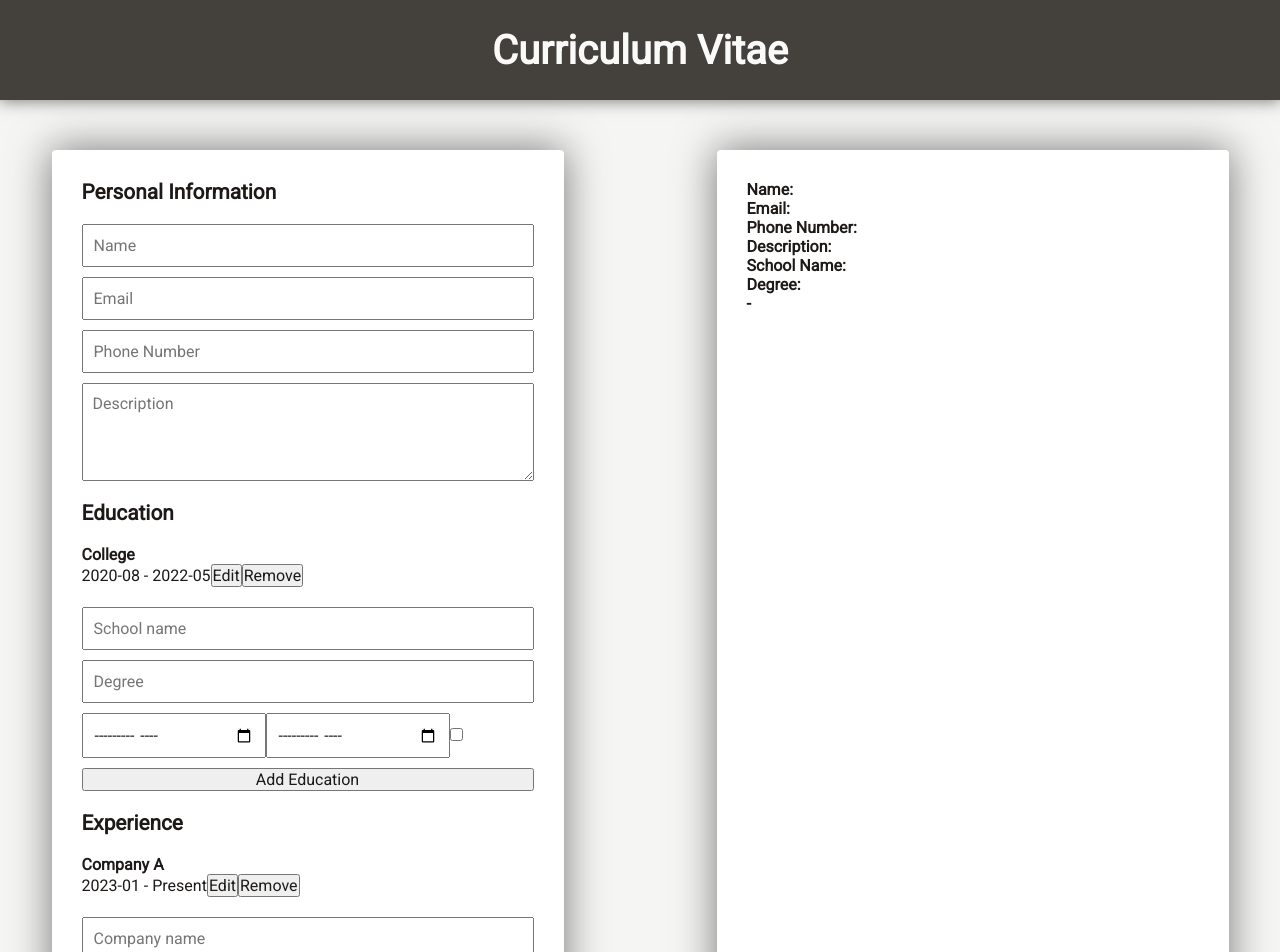
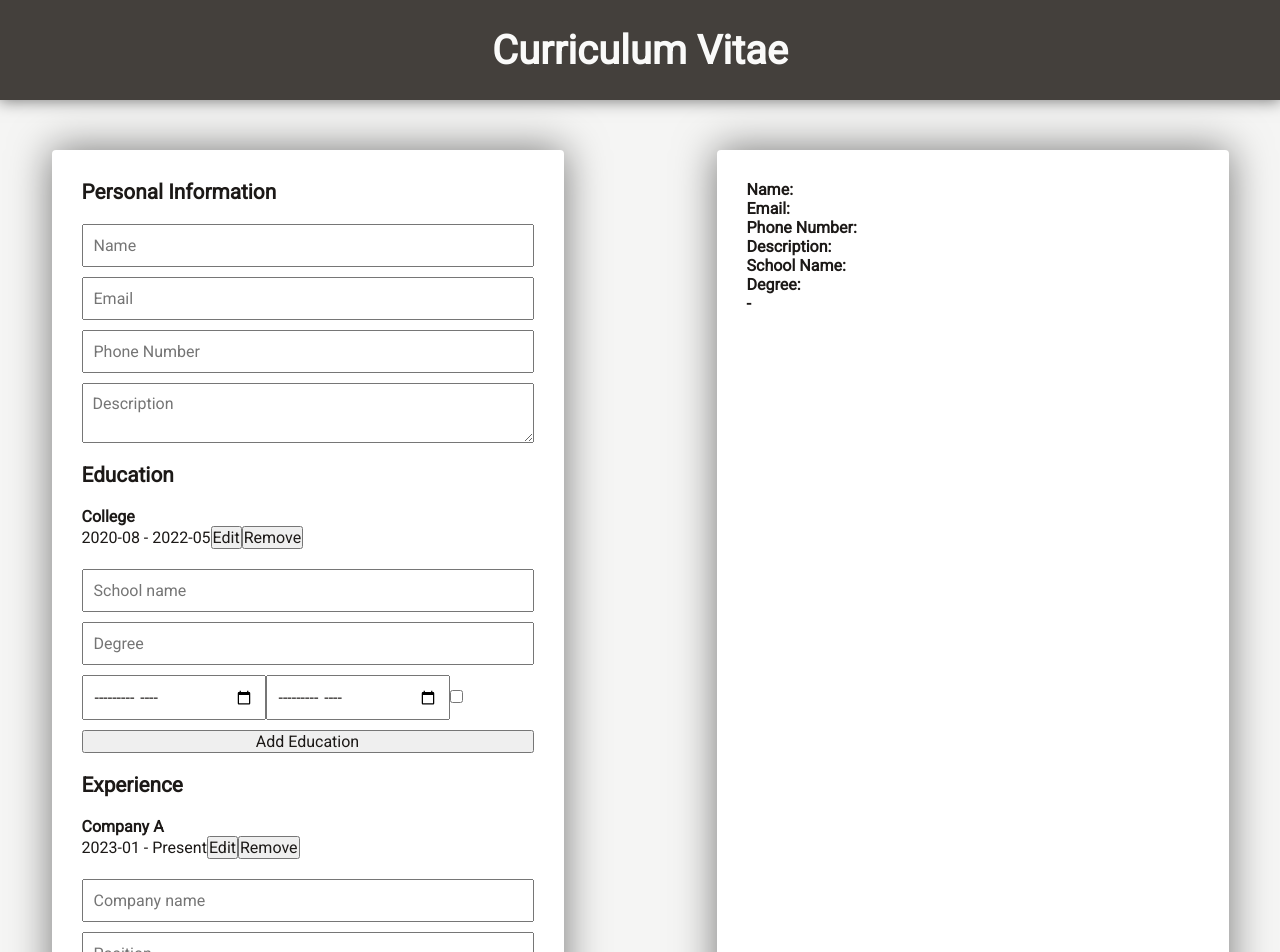
Before and after one commit to 21ance/cv-app, a React (Create React App) app: page / in a window 1280 px wide. Shown: the top 952 px of the page. Built offline with nearby package versions, Linux system fonts and the light colour scheme; a web font is replaced by a local one.

Commit message:
code structure cleanup

```diff
--- a/src/components/editor/ComponentHeader.js
+++ /dev/null
@@ -1,20 +0,0 @@
-const ComponentHeader = (props) => {
-  const handleButton = () => {
-    // props.setValue((prevState) => {
-    //   return {
-    //     ...prevState,
-    //     list: [props.value.list.length],
-    //   };
-    // });
-    // console.log(props);
-  };
-
-  return (
-    <div className="component-header">
-      <h2>{props.title}</h2>
-      {props.setValue && <button onClick={handleButton}>+</button>}
-    </div>
-  );
-};
-
-export default ComponentHeader;
--- a/src/components/editor/EditorContainer.js
+++ b/src/components/editor/EditorContainer.js
@@ -1,20 +1,20 @@
-import GeneralInfo from "./GeneralInfo";
-import EducationForm from "./education/EducationForm";
-import ComponentHeader from "./ComponentHeader";
-import ExperienceForm from "./experience/ExperienceForm";
+import GeneralInfo from "./form/GeneralInfo";
+import FormSectionHeader from "./form/FormSectionHeader";
+import EducationForm from "./form/EducationForm";
+import ExperienceForm from "./form/ExperienceForm";
 import PreviewAction from "./form/PreviewAction";
 
 const EditorContainer = (props) => {
   return (
     <div className="editor-container">
-      <ComponentHeader title="Personal Information" />
+      <FormSectionHeader title="Personal Information" />
       <GeneralInfo
         setName={props.setName}
         setEmail={props.setEmail}
         setPhone={props.setPhone}
         setDesc={props.setDesc}
       />
-      <ComponentHeader title="Education" />
+      <FormSectionHeader title="Education" />
       {props.education
         .map((edu, key) => {
           return (
@@ -37,7 +37,7 @@ const EditorContainer = (props) => {
         educationForm={props.educationForm}
         setEducationForm={props.setEducationForm}
       />
-      <ComponentHeader title="Experience" />
+      <FormSectionHeader title="Experience" />
       {props.experience
         .map((edu, key) => {
           return (
--- /dev/null
+++ b/src/components/editor/form/FormSectionHeader.js
@@ -0,0 +1,9 @@
+const FormSectionHeader = (props) => {
+  return (
+    <div className="component-header">
+      <h2>{props.title}</h2>
+    </div>
+  );
+};
+
+export default FormSectionHeader;
--- a/src/components/editor/GeneralInfo.js
+++ b/src/components/editor/form/GeneralInfo.js
@@ -17,7 +17,6 @@ const GeneralInfo = (props) => {
         onChange={(e) => props.setPhone(e.target.value)}
       />
       <textarea
-        rows={4}
         placeholder="Description"
         onChange={(e) => props.setDesc(e.target.value)}
       />
```
Also changed, not shown: src/components/editor/form/EducationForm.js (renamed from src/components/editor/education/EducationForm.js), src/components/editor/form/ExperienceForm.js (renamed from src/components/editor/experience/ExperienceForm.js).
